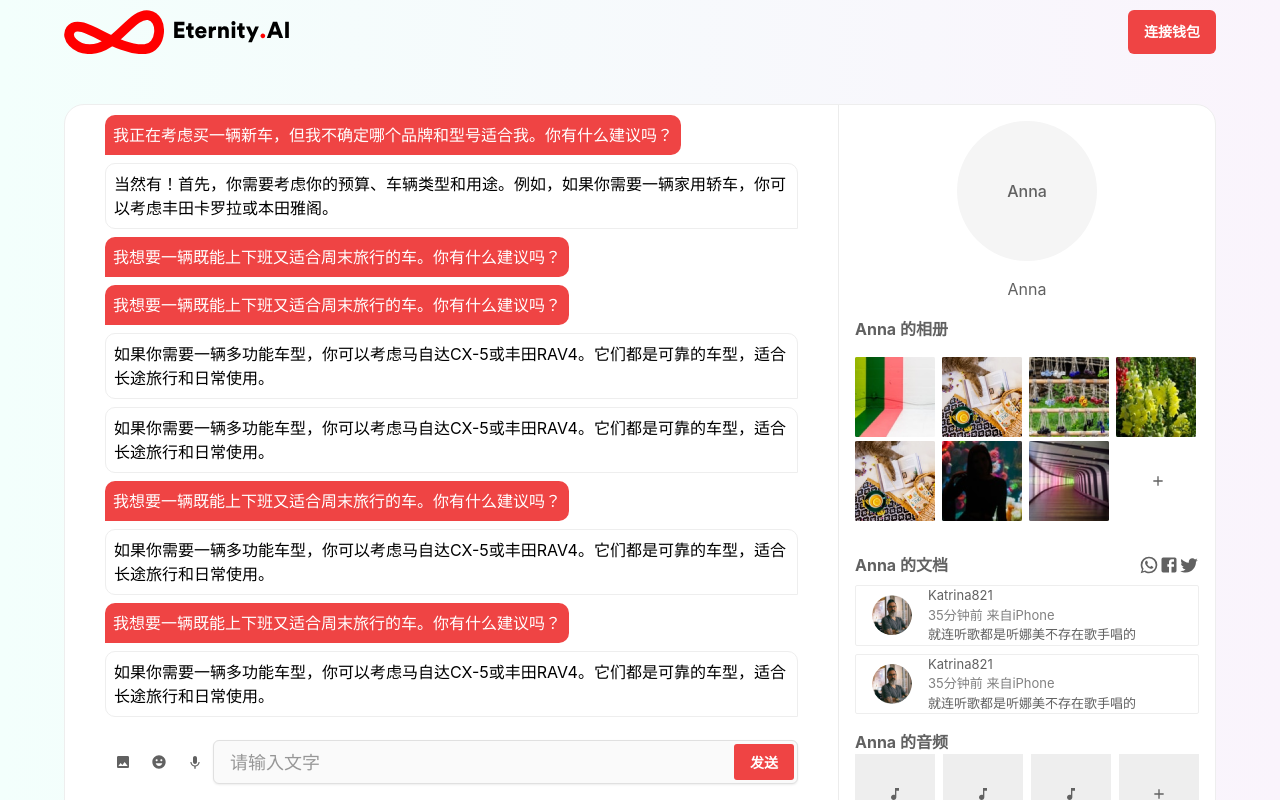
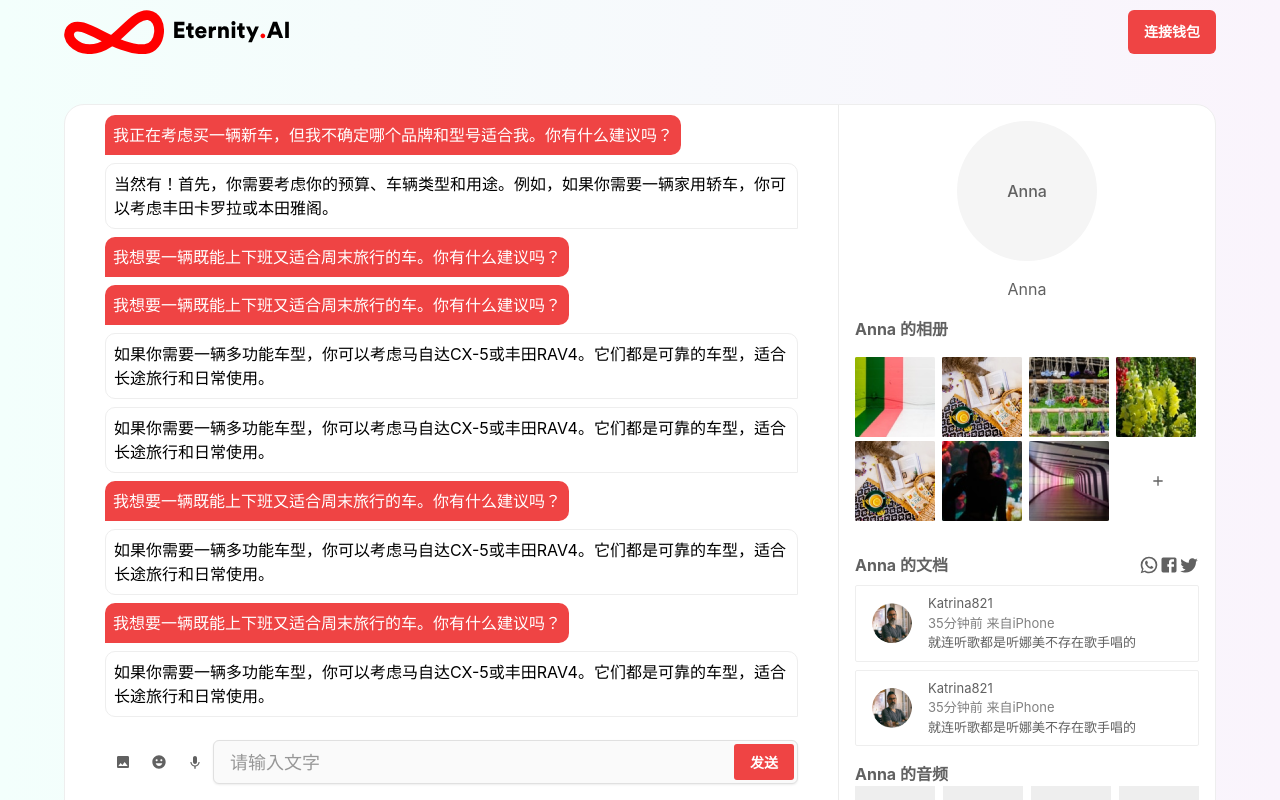
Before and after one commit to ethever/eternity-ai-frontend, a React (Vite) app in the folder apps/main/: page / in a window 1280 px wide. Shown: the top 800 px of the page. Built offline with nearby package versions, Linux system fonts and the light colour scheme.

Commit message:
chore: add spacing for DocsItem component

```diff
--- a/apps/main/src/components/docsSet.tsx
+++ b/apps/main/src/components/docsSet.tsx
@@ -29,9 +29,9 @@ function DocsItem() {
         alignItems: "center",
         borderRadius: "2px",
         border: "1px solid #eee",
-        paddingLeft: theme.spacing(2),
-        paddingRight: theme.spacing(2),
+        padding: `${theme.spacing(1)} ${theme.spacing(2)}`,
         gap: theme.spacing(2),
+        cursor: "pointer",
       })}
     >
       <Avatar src={docsSetAvatar} />
```
